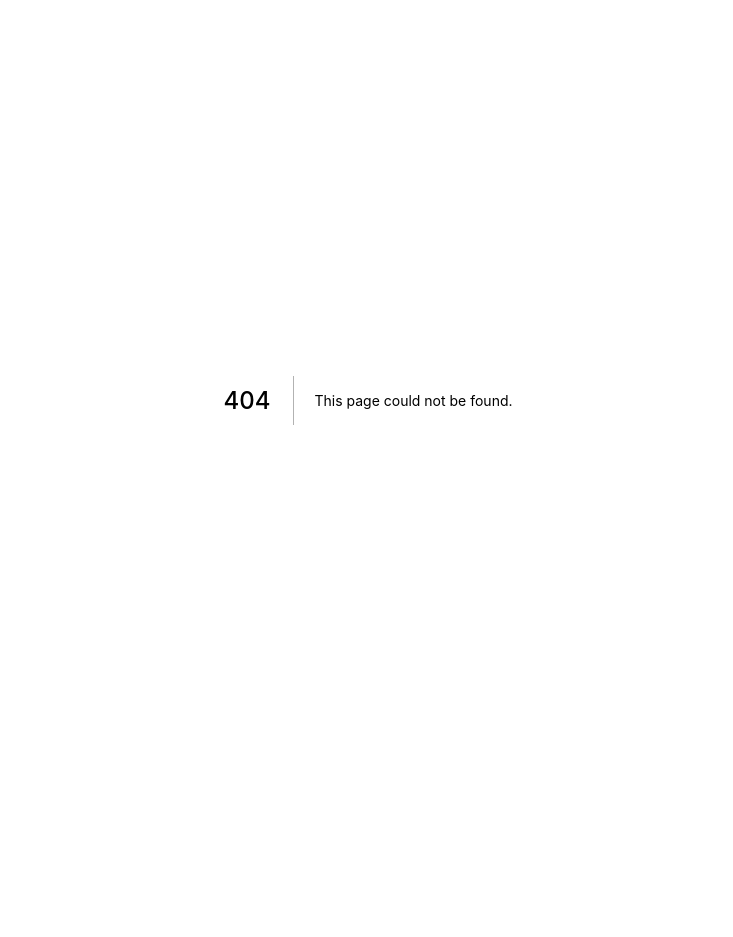
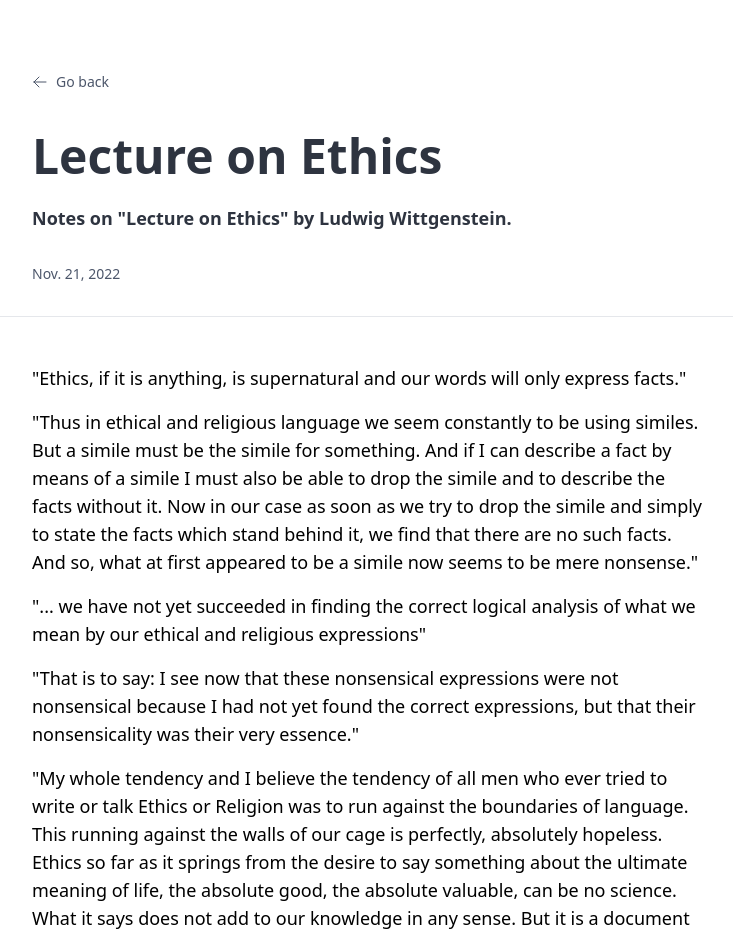
Before and after one commit to jinh0/jinho.xyz, a Next.js app: page /writings/lecture-on-ethics in a window 1280 px wide. Before the commit this address had no page. Shown: the top 937 px of the page, without its empty margins (272-1005 px from the left). Before the commit the page ends 800 px from the top, so only its background shows below. Built offline with nearby package versions, Linux system fonts and the light colour scheme.

Commit message:
docs: add info about cloudberry

```diff
--- a/pages/index.mdx
+++ b/pages/index.mdx
@@ -10,6 +10,7 @@
 
 **I am currently working on:**
 
+- [Cloudberry](https://www.cloudberry.fyi), the all-in-one course catalog for McGill University.
 - A series of essays, [On the Problem of Pride](),
 in which I am attempting to lay out the philosophical groundwork for what constitutes a change
 in personality.
--- /dev/null
+++ b/pages/writings/lecture-on-ethics.mdx
@@ -0,0 +1,35 @@
+import Article from '@components/Article'
+
+<Article
+  title="Lecture on Ethics"
+  ctime="Nov. 21, 2022"
+  subtitle='Notes on "Lecture on Ethics" by Ludwig Wittgenstein.'
+>
+
+"Ethics, if it is anything, is supernatural and our words will only express facts."
+
+"Thus in ethical and religious language we seem constantly to be using similes.
+But a simile must be the simile for something. And if I can describe a fact by
+means of a simile I must also be able to drop the simile and to describe the
+facts without it. Now in our case as soon as we try to drop the simile and
+simply to state the facts which stand behind it, we find that there are no such
+facts. And so, what at first appeared to be a simile now seems to be mere
+nonsense."
+
+"... we have not yet succeeded in finding the correct logical analysis of what
+we mean by our ethical and religious expressions"
+
+"That is to say: I see now that these nonsensical expressions were not
+nonsensical because I had not yet found the correct expressions, but that their
+nonsensicality was their very essence."
+
+"My whole tendency and I believe the tendency of all men who ever tried to write
+or talk Ethics or Religion was to run against the boundaries of language. This
+running against the walls of our cage is perfectly, absolutely hopeless. Ethics
+so far as it springs from the desire to say something about the ultimate meaning
+of life, the absolute good, the absolute valuable, can be no science. What it
+says does not add to our knowledge in any sense. But it is a document of a
+tendency in the human mind which I personally cannot help respecting deeply and
+I would not for my life ridicule it."
+
+</Article>
```
